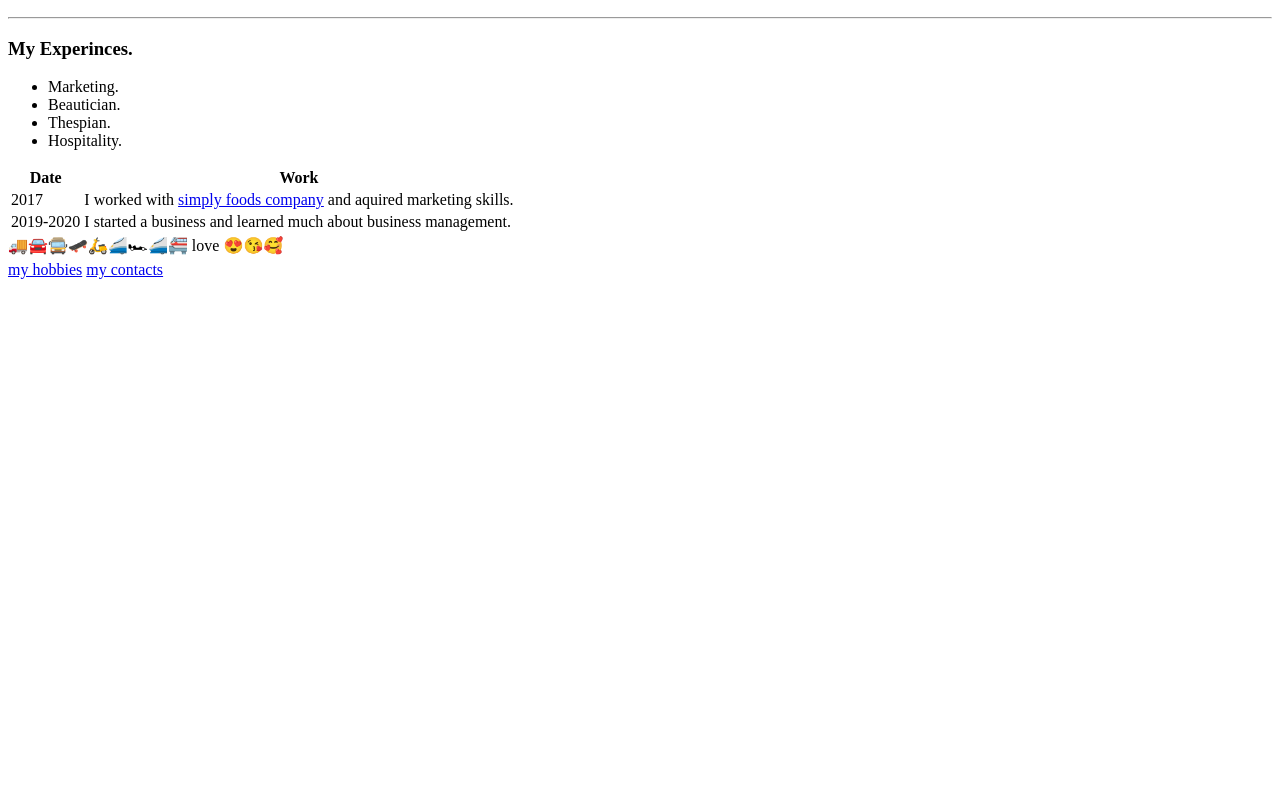
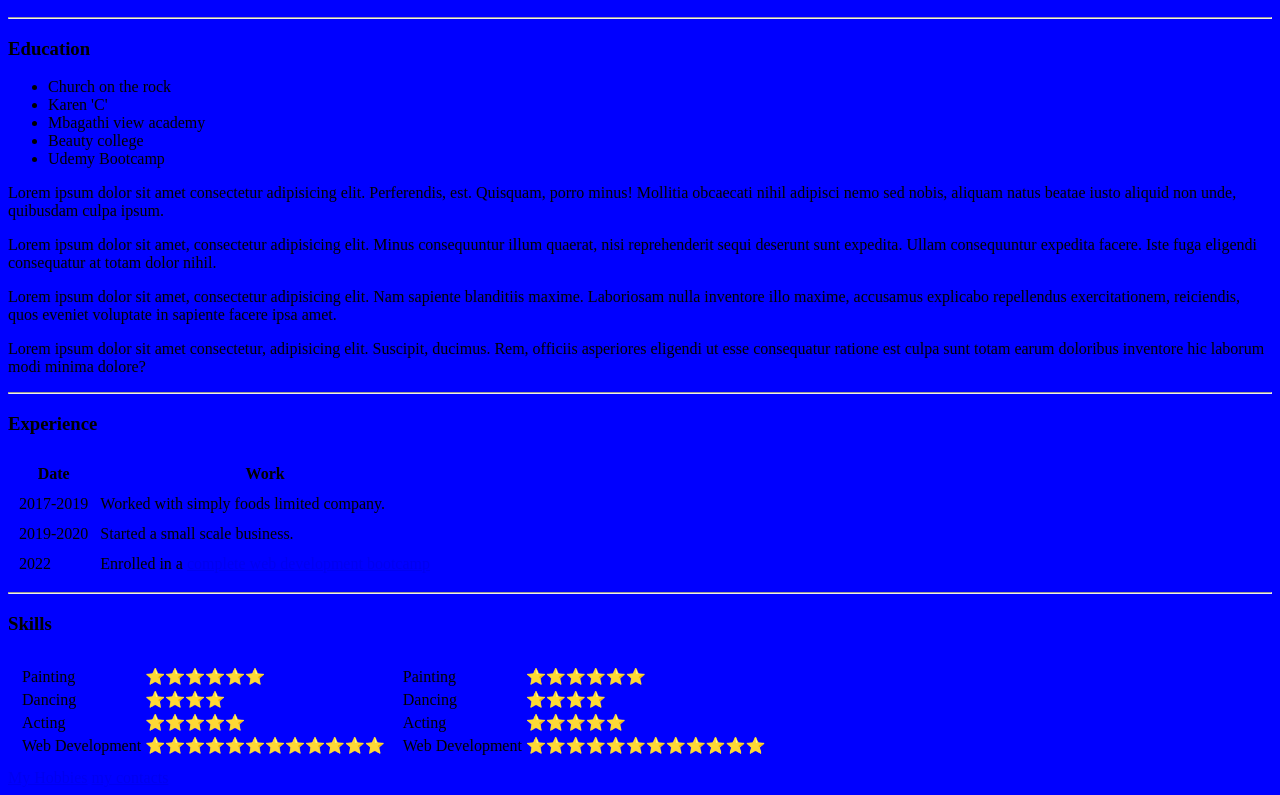
Before and after one commit to CatherineSyombua/Intro-to-HTML, a plain HTML site: page index.html in a window 1280 px wide. Shown: the part 345-1140 px from the top of the page. Before the commit the page ends 800 px from the top, so only its background shows below. Drawn offline with Linux system fonts and the light colour scheme.

Commit message:
added a table

```diff
--- a/index.html
+++ b/index.html
@@ -4,25 +4,34 @@
     <meta charset="UTF-8">
     <meta http-equiv="X-UA-Compatible" content="IE=edge">
     <meta name="viewport" content="width=device-width, initial-scale=1.0">
-    <title>My Personal Site</title>
+    <title>My personal Site</title>
 </head>
-<body>
+<body style="background-color:blue;">
+    <!-- this is a table tag  -->
     <table cellspacing="20">
         <tr>
-            <td><img src="https://scontent.fnbo1-1.fna.fbcdn.net/v/t1.6435-9/94725555_225032168782183_5377093304183685120_n.jpg?_nc_cat=111&ccb=1-7&_nc_sid=174925&_nc_ohc=fj5maqEUF5cAX8iJlCD&_nc_ht=scontent.fnbo1-1.fna&oh=00_AT9EPblJdvJRtK7aubHZcWEZr_x_UV_QPf-zmWUlWHjHMA&oe=6334E4D3" alt="google link"></td>
-            <td><h1>Catherine Miles</h1>
-                <p><em> I am an upcoming <strong><a href="https://www.udemy.com/course/the-complete-web-development-bootcamp/learn/lecture/12287460#overview"> Website Developer</a></strong>,an experienced mersuese and an aspiring Enterprenuer.</em></p></td>
+            <td><img src="https://scontent.fnbo1-1.fna.fbcdn.net/v/t1.6435-9/95128356_225033972115336_2126181709723467776_n.jpg?_nc_cat=101&ccb=1-7&_nc_sid=19026a&_nc_ohc=uX--b8uxJdYAX89u2ko&_nc_ht=scontent.fnbo1-1.fna&oh=00_AT8z_vk2kEkdT7Iisz7z9StDehN4qy-9yncldGzvk3miMQ&oe=633581A2https://scontent.fnbo1-1.fna.fbcdn.net/v/t1.6435-9/95128356_225033972115336_2126181709723467776_n.jpg?_nc_cat=101&ccb=1-7&_nc_sid=19026a&_nc_ohc=uX--b8uxJdYAX89u2ko&_nc_ht=scontent.fnbo1-1.fna&oh=00_AT8z_vk2kEkdT7Iisz7z9StDehN4qy-9yncldGzvk3miMQ&oe=633581A2" alt="google link"></td>
+            <td> <h1><em><strong>Catherine Miles💚.</strong></em></h1>
+                <p>I am Beautician,am a Thespian and am an upcoming Wed Developer,Enterprenuer.</p>
+                <p>Am currently a student at <a href="https://www.udemy.com/course/the-complete-web-development-bootcamp/learn/lecture/12287482#overview">Udemy Bootcamp</a>,taking my lessons daily on Web Development.</p></td>
         </tr>
     </table>
    <hr>
-    <h3>My Experinces.</h3>
+    <h3>Education</h3>
       <ul>
-        <li>Marketing.</li>
-        <li>Beautician.</li>
-        <li>Thespian.</li>
-        <li>Hospitality.</li>
+        <li>Church on the rock</li>
+        <li>Karen 'C'</li>
+        <li>Mbagathi view academy</li>
+        <li>Beauty college</li>
+        <li>Udemy Bootcamp</li>
       </ul>
-    <table>
+      <p>Lorem ipsum dolor sit amet consectetur adipisicing elit. Perferendis, est. Quisquam, porro minus! Mollitia obcaecati nihil adipisci nemo sed nobis, aliquam natus beatae iusto aliquid non unde, quibusdam culpa ipsum.</p>
+      <p>Lorem ipsum dolor sit amet, consectetur adipisicing elit. Minus consequuntur illum quaerat, nisi reprehenderit sequi deserunt sunt expedita. Ullam consequuntur expedita facere. Iste fuga eligendi consequatur at totam dolor nihil.</p>
+    <p>Lorem ipsum dolor sit amet, consectetur adipisicing elit. Nam sapiente blanditiis maxime. Laboriosam nulla inventore illo maxime, accusamus explicabo repellendus exercitationem, reiciendis, quos eveniet voluptate in sapiente facere ipsa amet.</p>
+    <p>Lorem ipsum dolor sit amet consectetur, adipisicing elit. Suscipit, ducimus. Rem, officiis asperiores eligendi ut esse consequatur ratione est culpa sunt totam earum doloribus inventore hic laborum modi minima dolore?</p>
+    <hr>
+    <h3>Experience</h3>
+    <table cellspacing="10">
         <thead>
             <tr>
                 <th>Date</th>
@@ -31,27 +40,67 @@
         </thead>
         <tbody>
             <tr>
-                <td>2017</td>
-                <td>I worked with <a href="https://simplyfoodslimited.com/">simply foods company</a>  and aquired marketing skills.</td>
+                <td>2017-2019</td>
+                <td>Worked with simply foods limited company.</td>
             </tr>
             <tr>
                 <td>2019-2020</td>
-                <td>I started a business and learned much about business management.</td>
+                <td>Started a small scale business.</td>
+            </tr>
+            <tr>
+                <td>2022</td>
+                <td>Enrolled in a <a href="https://www.udemy.com/course/the-complete-web-development-bootcamp/learn/lecture/12287482#overview">complete web development bootcamp</a></td>
             </tr>
         </tbody>
-        <table>
+    </table>
+    <hr>
+    <h3>Skills</h3>
 
-        </table>
+<table cellspacing="10">
+    <tr>
+        <td>
             <table>
                 <tr>
-                🚚🚘🚍🛹🛵🚄🏎🚄🚝
+                    <td>Painting</td>
+                    <td>⭐⭐⭐⭐⭐⭐</td>
                 </tr>
-            <tr>love 😍😘🥰</tr>
+                <tr>
+                    <td>Dancing</td>
+                    <td>⭐⭐⭐⭐</td>
+                </tr>
+                <tr>
+                    <td>Acting</td>
+                    <td>⭐⭐⭐⭐⭐</td>
+                </tr>
+                <tr>
+                    <td>Web Development</td>
+                    <td>⭐⭐⭐⭐⭐⭐⭐⭐⭐⭐⭐⭐</td>
+                </tr>
             </table>
-        <h>
-    <a href="hobbies.html">my hobbies</a>
-
-    <a href="Contact-me.html">my contacts</a>
-
+        </td>
+        <td>
+            <table>
+                <tr>
+                    <td>Painting</td>
+                    <td>⭐⭐⭐⭐⭐⭐</td>
+                </tr>
+                <tr>
+                    <td>Dancing</td>
+                    <td>⭐⭐⭐⭐</td>
+                </tr>
+                <tr>
+                    <td>Acting</td>
+                    <td>⭐⭐⭐⭐⭐</td>
+                </tr>
+                <tr>
+                    <td>Web Development</td>
+                    <td>⭐⭐⭐⭐⭐⭐⭐⭐⭐⭐⭐⭐</td>
+                </tr>
+            </table>
+        </td>
+    </tr>
+</table>
+    <a href="hobbies.html">My Hobbies</a>
+    <a href="contact-me.html">my contacts</a>
 </body>
 </html>
```
Also changed, not shown: Contact-me.html (+21 -5 lines), hobbies.html (+9 -6 lines). Lines whose indentation alone changed are shown as unchanged.
